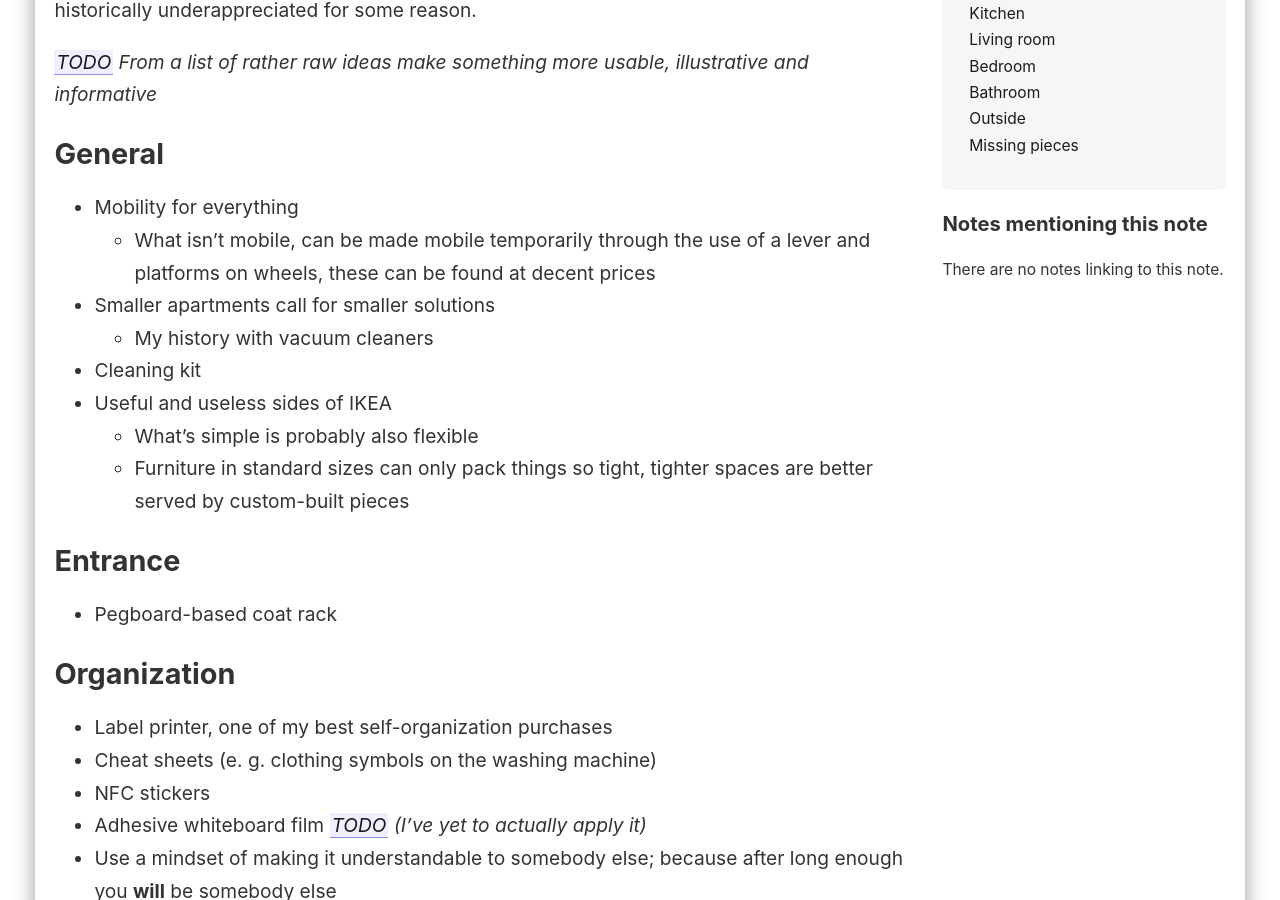
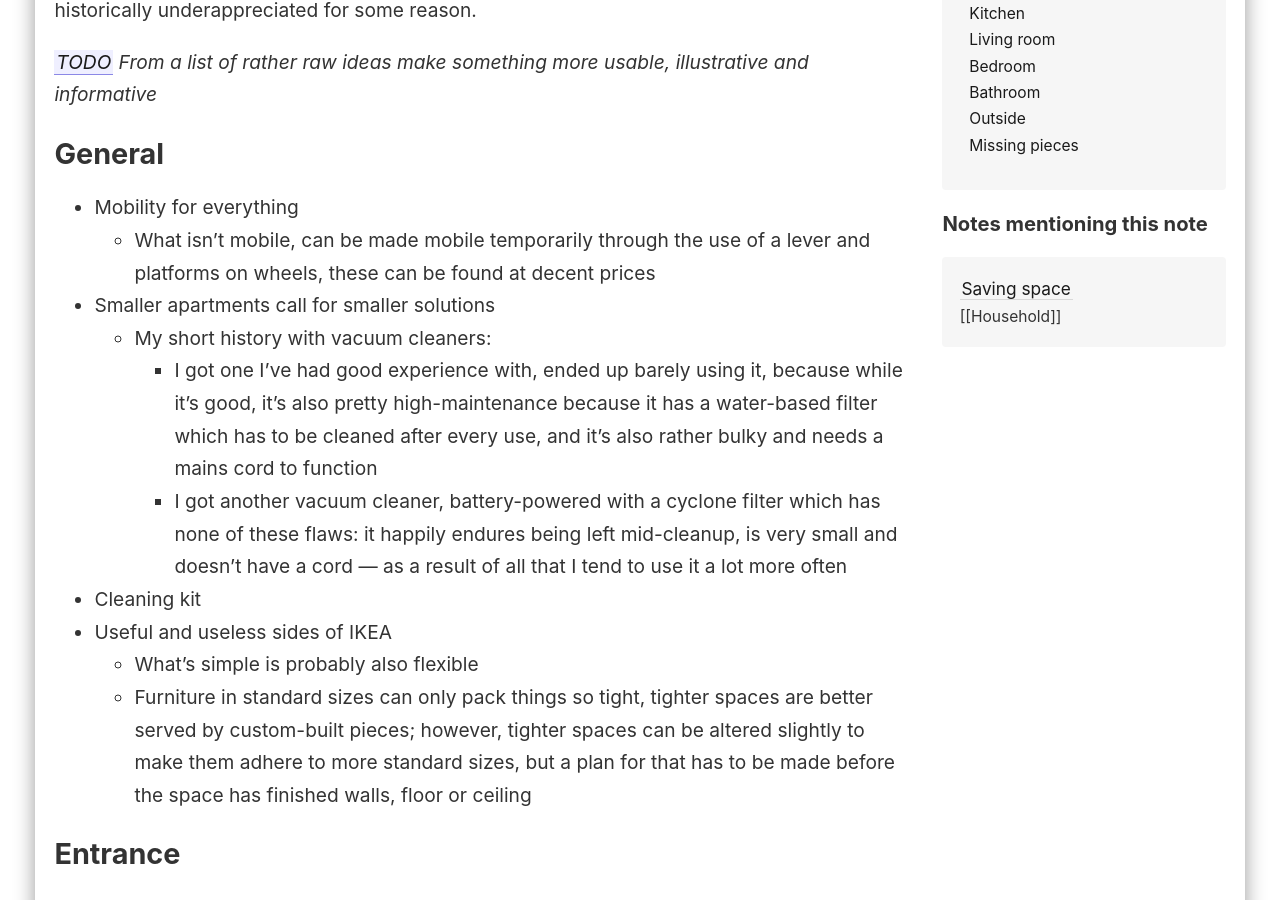
Before and after one commit to D-side/digital-garden, a Jekyll site: the page built from _notes/Household.md, in a window 1280 px wide and 900 px high, scrolled down 368 px. Built offline with Jekyll 4.4.1, drawn with Linux system fonts in a browser that asks for light colours; some of the changed text lies outside the part shown.

Commit message:
More notes

```diff
--- a/_notes/Household.md
+++ b/_notes/Household.md
@@ -10,11 +10,13 @@ _[[TODO]] From a list of rather raw ideas make something more usable, illustrati
 * Mobility for everything
   * What isn't mobile, can be made mobile temporarily through the use of a lever and platforms on wheels, these can be found at decent prices
 * Smaller apartments call for smaller solutions
-  * My history with vacuum cleaners
+  * My short history with vacuum cleaners:
+      * I got one I've had good experience with, ended up barely using it, because while it's good, it's also pretty high-maintenance because it has a water-based filter which has to be cleaned after every use, and it's also rather bulky and needs a mains cord to function
+      * I got another vacuum cleaner, battery-powered with a cyclone filter which has none of these flaws: it happily endures being left mid-cleanup, is very small and doesn't have a cord — as a result of all that I tend to use it a lot more often
 * Cleaning kit
 * Useful and useless sides of IKEA
   * What's simple is probably also flexible
-  * Furniture in standard sizes can only pack things so tight, tighter spaces are better served by custom-built pieces
+  * Furniture in standard sizes can only pack things so tight, tighter spaces are better served by custom-built pieces; however, tighter spaces can be altered slightly to make them adhere to more standard sizes, but a plan for that has to be made before the space has finished walls, floor or ceiling
 
 ## Entrance
 
@@ -38,17 +40,24 @@ Because a lot of the time I cook fresh meals for myself, I have quite a bit of h
 * Mandoline slicer, for veggies
 * Magnets for the fridge, function over form
 * What's with the trash bin under the sink?
+* Pepper grinders are good for more than just pepper: salt, sugar, coriander, etc.
 
 Hard learned lessons:
 
 * You do **not** need a big drying rack for the dishes if you have a dishwasher, just those and means of **storage**
 * Cooking fresh meals **every single day** eventually gets old, but at that point it may be a habit that's hard to get rid of that'll wear you down ([[Mental health]])
+    * Several solutions:
+        * Batch your cooking to yield multiple meals per session, as long as remaining portions can be properly preserved and there are means to heat the food back up (microwave works best most of the time)
+        * Use a meal delivery service, if there is one in your area at a reasonable price (they're often aimed at body builders, so prices can be exorbitant)
+        * Find someone to share meals and cooking duties with
 
 ## Living room
 
-* LCD+solar thermometer
+Which also in my case doubles as a bedroom and an office, so advice listed in thsi section may be mixed
+
+* ~~LCD+solar thermometer~~
   * Looks cool throughout the day, but useless in the dark
-  * Double-sided tape needs replacement every once in a while, mine failed and took the device with it
+  * Double-sided tape needs replacement every once in a while, mine failed and took the device with it during a window wash
 * Ultrasonic humidifier aka "reusable and customizable scented candle"
   * Can add to festive moods, e. g. on New Year's Eve I use a combination of tangerine oil with something evergreen 🌲 like pine or juniper
 * More pegboards
```
Also changed, not shown: _notes/Being stateless.md (+1 -1 lines), _notes/Knowledge pragmatism.md (added, +1 -0 lines), _notes/Put the info where you need it.md (added, +7 -0 lines), _notes/Quality of info over quantity.md (added, +5 -0 lines), _notes/Redo list.md (+1 -0 lines), _notes/Saving space.md (+5 -1 lines), _notes/Workplace.md (+1 -1 lines), _notes/best-practices/New device.md (added, +10 -0 lines).
